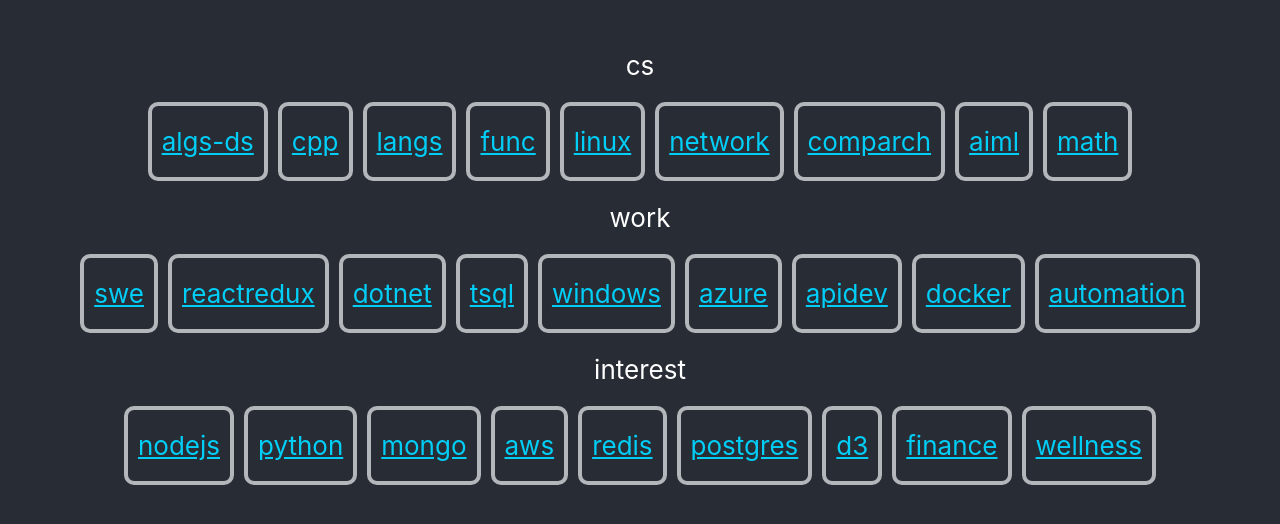
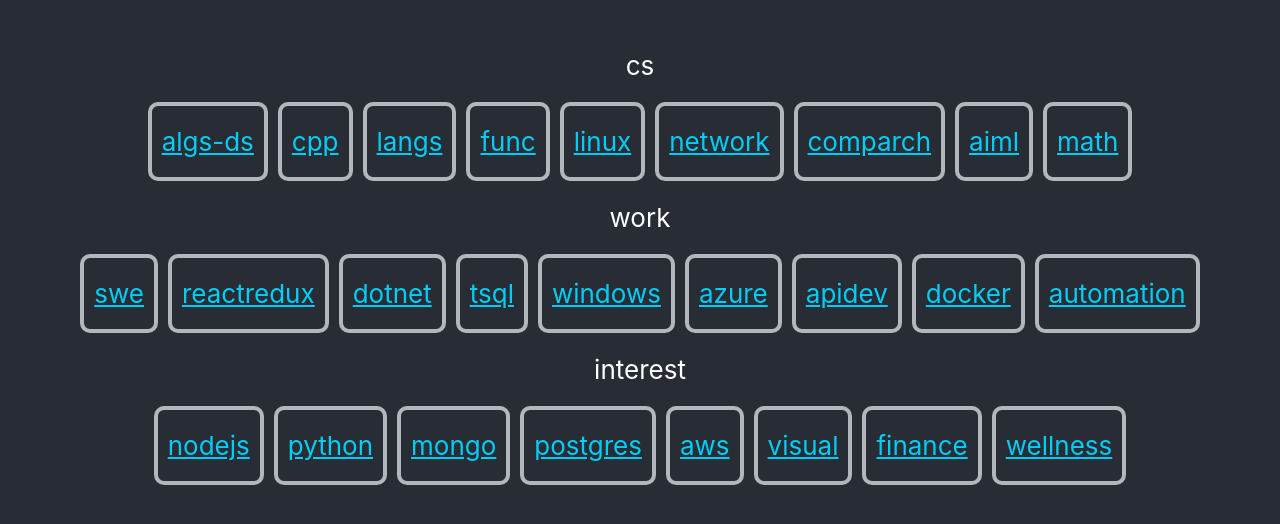
Before and after one commit to brriann/brriann.github.io, a React (Create React App) app: page / in a window 1280 px wide. Shown: the part 130-654 px from the top of the page. Built offline with nearby package versions, Linux system fonts and the light colour scheme.

Commit message:
update links

```diff
--- a/src/data.js
+++ b/src/data.js
@@ -29,10 +29,9 @@
   { 'name': 'nodejs', 'highlight': false },
   { 'name': 'python', 'highlight': false },
   { 'name': 'mongo', 'highlight': false },
+  { 'name': 'postgres', 'highlight': false },
   { 'name': 'aws', 'highlight': false },
-  { 'name': 'redis', 'highlight': false },
-  { 'name': 'postgres', 'highlight': false },
-  { 'name': 'd3', 'highlight': false },
+  { 'name': 'visual', 'highlight': false },
   { 'name': 'finance', 'highlight': false },
   { 'name': 'wellness', 'highlight': false },
 ];
```
Also changed, not shown: 1 other file (tests, documents, lock files or other folders).
